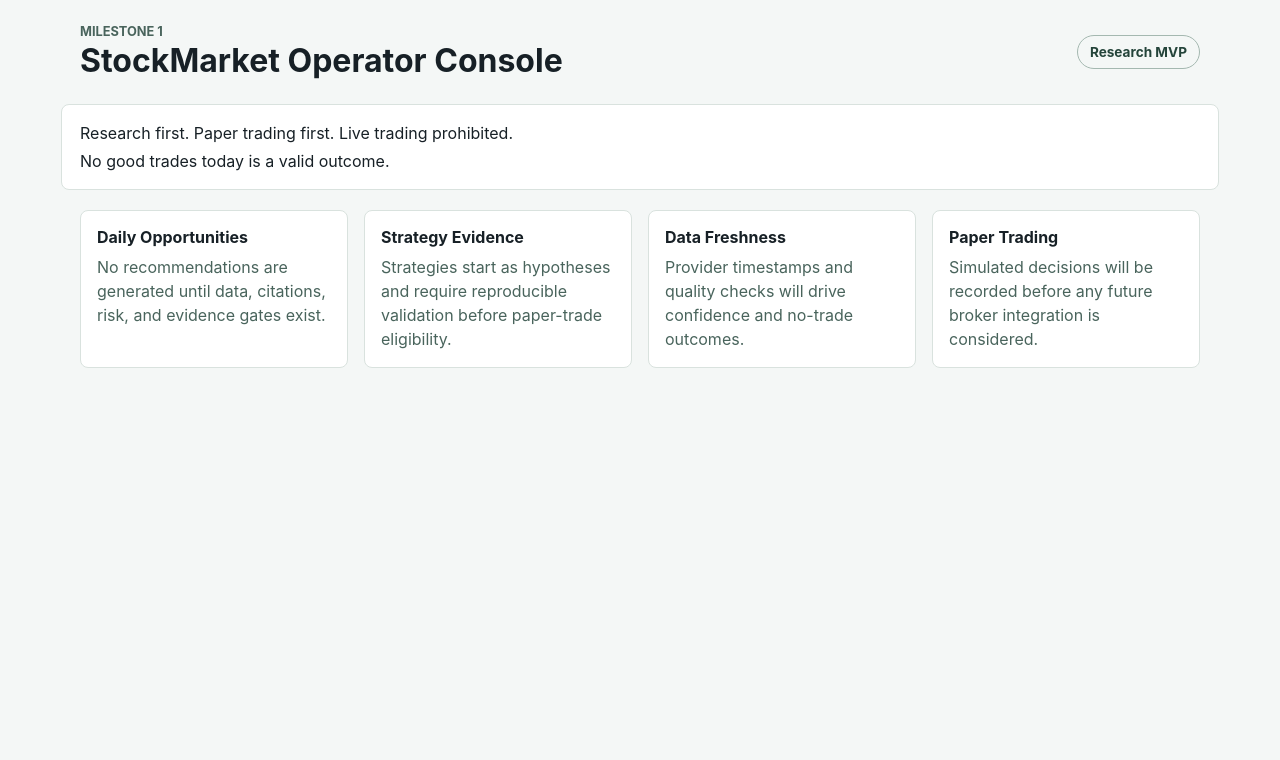
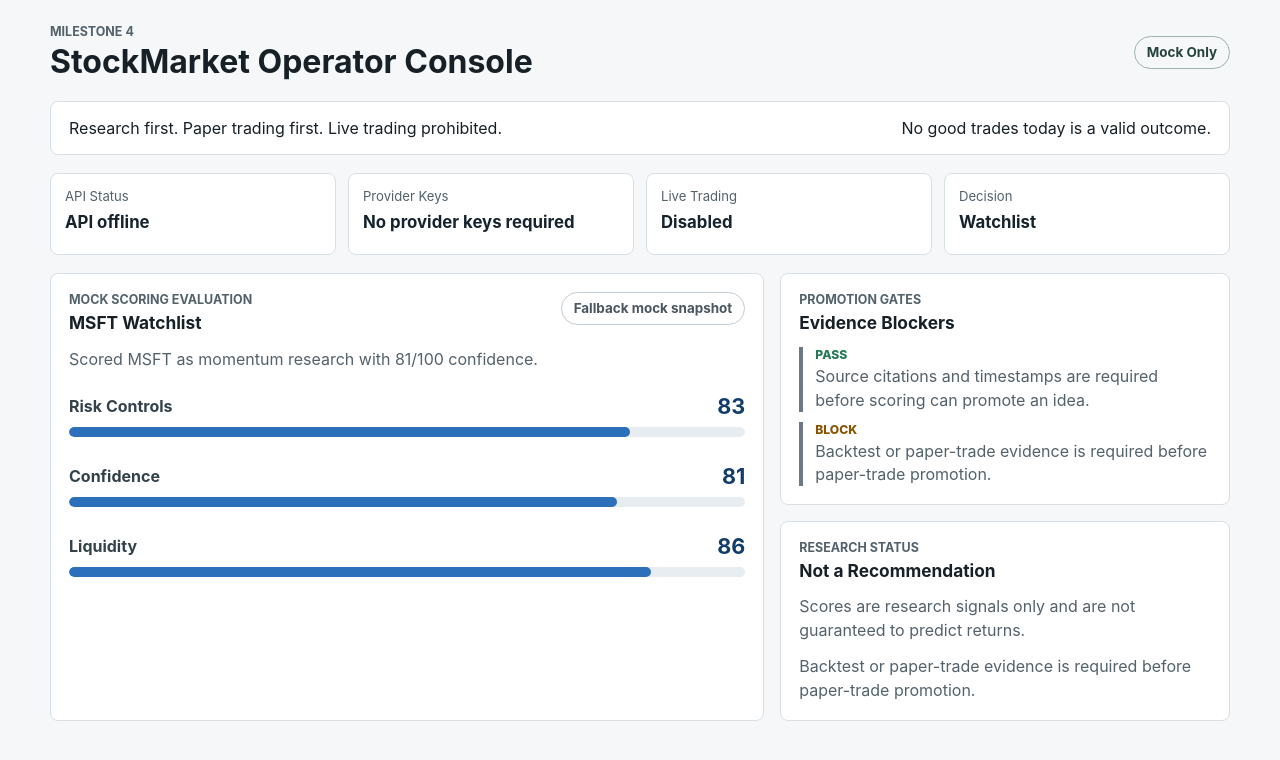
Before and after one commit to jiohjeong19980811-ai/StockMarket, a React (Vite) app in the folder apps/web/: page / in a window 1280 px wide. Shown: the top 760 px of the page. Built offline with nearby package versions, Linux system fonts and the light colour scheme; no server answers.

Commit message:
feat: show scoring status in operator console

```diff
--- a/apps/web/src/App.tsx
+++ b/apps/web/src/App.tsx
@@ -1,31 +1,152 @@
-const panels = [
+import { useEffect, useState } from "react";
+
+type Decision = "watchlist" | "paper_trade" | "avoid" | "needs_more_data";
+
+interface ScoreSet {
+  risk: number;
+  confidence: number;
+  liquidity: number;
+}
+
+interface RiskGate {
+  id: string;
+  passed: boolean;
+  impact: string;
+  message: string;
+}
+
+interface ScoringResult {
+  ticker: string;
+  decision: Decision;
+  evidenceStatus: string;
+  scores: ScoreSet;
+  gates: RiskGate[];
+  explanation: {
+    summary: string;
+    contributors: string[];
+    assumptions: string[];
+    blocks: string[];
+  };
+}
+
+interface MockScoringResponse {
+  mode: "mock";
+  requiresEnv: boolean;
+  liveTradingEnabled: boolean;
+  providerKeysRequired: string[];
+  notRecommendation: boolean;
+  result: ScoringResult;
+}
+
+type ApiState = "loading" | "online" | "offline";
+
+const scoringEndpoint = "http://127.0.0.1:4000/scoring/mock-evaluation";
+
+const fallbackScoring: MockScoringResponse = {
+  mode: "mock",
+  requiresEnv: false,
+  liveTradingEnabled: false,
+  providerKeysRequired: [],
+  notRecommendation: true,
+  result: {
+    ticker: "MSFT",
+    decision: "watchlist",
+    evidenceStatus: "research_only",
+    scores: {
+      risk: 83,
+      confidence: 81,
+      liquidity: 86,
+    },
+    gates: [
       {
-    title: "Daily Opportunities",
-    body: "No recommendations are generated until data, citations, risk, and evidence gates exist.",
+        id: "citations_present",
+        passed: true,
+        impact: "needs_more_data",
+        message: "Source citations and timestamps are required before scoring can promote an idea.",
       },
       {
-    title: "Strategy Evidence",
-    body: "Strategies start as hypotheses and require reproducible validation before paper-trade eligibility.",
+        id: "paper_trade_evidence",
+        passed: false,
+        impact: "paper_trade_block",
+        message: "Backtest or paper-trade evidence is required before paper-trade promotion.",
       },
-  {
-    title: "Data Freshness",
-    body: "Provider timestamps and quality checks will drive confidence and no-trade outcomes.",
+    ],
+    explanation: {
+      summary: "Scored MSFT as momentum research with 81/100 confidence.",
+      contributors: ["momentum: 78/100 - Mock trend strength is positive but still research-only."],
+      assumptions: [
+        "Scores are research signals only and are not guaranteed to predict returns.",
+        "Risk score is a risk-control quality score where higher means safer controls.",
+      ],
+      blocks: ["Backtest or paper-trade evidence is required before paper-trade promotion."],
     },
-  {
-    title: "Paper Trading",
-    body: "Simulated decisions will be recorded before any future broker integration is considered.",
   },
-];
+};
+
+const decisionLabels: Record<Decision, string> = {
+  watchlist: "Watchlist",
+  paper_trade: "Paper Trade",
+  avoid: "Avoid",
+  needs_more_data: "Needs More Data",
+};
+
+function ScoreMeter({ label, value }: { label: string; value: number }) {
+  return (
+    <div className="score-meter">
+      <div className="score-label">
+        <span>{label}</span>
+        <strong>{value}</strong>
+      </div>
+      <div className="meter-track" aria-hidden="true">
+        <div className="meter-fill" style={{ width: `${value}%` }} />
+      </div>
+    </div>
+  );
+}
 
 export function App() {
+  const [apiState, setApiState] = useState<ApiState>("loading");
+  const [scoring, setScoring] = useState<MockScoringResponse>(fallbackScoring);
+
+  useEffect(() => {
+    let active = true;
+
+    async function loadScoring() {
+      try {
+        const response = await fetch(scoringEndpoint);
+        if (!response.ok) {
+          throw new Error(`Scoring API returned ${response.status}`);
+        }
+        const body = (await response.json()) as MockScoringResponse;
+        if (active) {
+          setScoring(body);
+          setApiState("online");
+        }
+      } catch {
+        if (active) {
+          setScoring(fallbackScoring);
+          setApiState("offline");
+        }
+      }
+    }
+
+    void loadScoring();
+
+    return () => {
+      active = false;
+    };
+  }, []);
+
+  const failedGates = scoring.result.gates.filter((gate) => !gate.passed);
+
   return (
     <main className="app-shell">
       <header className="topbar">
         <div>
-          <p className="eyebrow">Milestone 1</p>
+          <p className="eyebrow">Milestone 4</p>
           <h1>StockMarket Operator Console</h1>
         </div>
-        <span className="status-pill">Research MVP</span>
+        <span className="status-pill">Mock Only</span>
       </header>
 
       <section className="summary-band">
@@ -33,13 +154,73 @@ export function App() {
         <p>No good trades today is a valid outcome.</p>
       </section>
 
-      <section className="panel-grid" aria-label="Operator workflow preview panels">
-        {panels.map((panel) => (
-          <article className="panel" key={panel.title}>
-            <h2>{panel.title}</h2>
-            <p>{panel.body}</p>
+      <section className="kpi-row" aria-label="System safety status">
+        <div className="kpi">
+          <span>API Status</span>
+          <strong>
+            {apiState === "loading"
+              ? "Loading"
+              : apiState === "online"
+                ? "API online"
+                : "API offline"}
+          </strong>
+        </div>
+        <div className="kpi">
+          <span>Provider Keys</span>
+          <strong>No provider keys required</strong>
+        </div>
+        <div className="kpi">
+          <span>Live Trading</span>
+          <strong>{scoring.liveTradingEnabled ? "Enabled" : "Disabled"}</strong>
+        </div>
+        <div className="kpi">
+          <span>Decision</span>
+          <strong>{decisionLabels[scoring.result.decision]}</strong>
+        </div>
+      </section>
+
+      <section className="dashboard-grid" aria-label="Operator scoring dashboard">
+        <article className="panel panel-large">
+          <div className="panel-heading">
+            <div>
+              <p className="eyebrow">Mock scoring evaluation</p>
+              <h2>
+                {scoring.result.ticker} {decisionLabels[scoring.result.decision]}
+              </h2>
+            </div>
+            <span className="status-pill subtle">
+              {apiState === "offline" ? "Fallback mock snapshot" : "API snapshot"}
+            </span>
+          </div>
+          <p className="panel-copy">{scoring.result.explanation.summary}</p>
+          <div className="score-grid" aria-label="Score summary">
+            <ScoreMeter label="Risk Controls" value={scoring.result.scores.risk} />
+            <ScoreMeter label="Confidence" value={scoring.result.scores.confidence} />
+            <ScoreMeter label="Liquidity" value={scoring.result.scores.liquidity} />
+          </div>
         </article>
+
+        <article className="panel">
+          <p className="eyebrow">Promotion gates</p>
+          <h2>Evidence Blockers</h2>
+          <ul className="gate-list">
+            {scoring.result.gates.map((gate) => (
+              <li key={gate.id} className={gate.passed ? "gate-pass" : "gate-fail"}>
+                <span>{gate.passed ? "Pass" : "Block"}</span>
+                <p>{gate.message}</p>
+              </li>
             ))}
+          </ul>
+        </article>
+
+        <article className="panel">
+          <p className="eyebrow">Research status</p>
+          <h2>{scoring.notRecommendation ? "Not a Recommendation" : "Review Required"}</h2>
+          <p className="panel-copy">{scoring.result.explanation.assumptions[0]}</p>
+          <p className="panel-copy">
+            {failedGates.length > 0 ? failedGates[0]?.message : "All displayed gates pass."}
+          </p>
+        </article>
       </section>
     </main>
   );
--- a/apps/web/src/styles.css
+++ b/apps/web/src/styles.css
@@ -1,6 +1,6 @@
 :root {
+  background: #f5f7f8;
   color: #172026;
-  background: #f4f7f6;
   font-family:
     Inter,
     ui-sans-serif,
@@ -9,6 +9,12 @@
     BlinkMacSystemFont,
     "Segoe UI",
     sans-serif;
+  font-synthesis: none;
+  letter-spacing: 0;
+}
+
+* {
+  box-sizing: border-box;
 }
 
 body {
@@ -25,16 +31,21 @@ body {
   display: flex;
   gap: 16px;
   justify-content: space-between;
-  margin: 0 auto 24px;
-  max-width: 1120px;
+  margin: 0 auto 20px;
+  max-width: 1180px;
 }
 
 .eyebrow {
-  color: #49645c;
-  font-size: 0.8rem;
+  color: #53616b;
+  font-size: 0.78rem;
   font-weight: 700;
-  margin: 0 0 4px;
+  margin: 0 0 5px;
   text-transform: uppercase;
+}
+
+h1,
+h2 {
+  letter-spacing: 0;
 }
 
 h1 {
@@ -43,54 +54,203 @@ h1 {
   margin: 0;
 }
 
+h2 {
+  font-size: 1.08rem;
+  line-height: 1.25;
+  margin: 0;
+}
+
 .status-pill {
-  border: 1px solid #a4b8b0;
+  border: 1px solid #9db2aa;
   border-radius: 999px;
   color: #24443a;
-  font-size: 0.85rem;
+  display: inline-flex;
+  font-size: 0.84rem;
   font-weight: 700;
-  padding: 8px 12px;
+  line-height: 1;
+  padding: 9px 12px;
+  white-space: nowrap;
+}
+
+.status-pill.subtle {
+  border-color: #c3ccd2;
+  color: #4a5660;
 }
 
 .summary-band {
   background: #ffffff;
-  border: 1px solid #d9e2de;
+  border: 1px solid #d8e0e4;
   border-radius: 8px;
-  display: grid;
-  gap: 8px;
-  margin: 0 auto 20px;
-  max-width: 1120px;
-  padding: 18px;
+  display: flex;
+  flex-wrap: wrap;
+  gap: 10px 18px;
+  justify-content: space-between;
+  margin: 0 auto 18px;
+  max-width: 1180px;
+  padding: 16px 18px;
 }
 
 .summary-band p {
   margin: 0;
 }
 
-.panel-grid {
+.kpi-row {
+  display: grid;
+  gap: 12px;
+  grid-template-columns: repeat(4, minmax(0, 1fr));
+  margin: 0 auto 18px;
+  max-width: 1180px;
+}
+
+.kpi {
+  background: #ffffff;
+  border: 1px solid #d8e0e4;
+  border-radius: 8px;
+  min-height: 82px;
+  padding: 14px;
+}
+
+.kpi span {
+  color: #53616b;
+  display: block;
+  font-size: 0.82rem;
+  margin-bottom: 8px;
+}
+
+.kpi strong {
+  color: #16232d;
+  display: block;
+  font-size: 1.05rem;
+  line-height: 1.25;
+}
+
+.dashboard-grid {
   display: grid;
   gap: 16px;
-  grid-template-columns: repeat(auto-fit, minmax(220px, 1fr));
+  grid-template-columns: minmax(0, 1.35fr) minmax(260px, 0.85fr);
   margin: 0 auto;
-  max-width: 1120px;
+  max-width: 1180px;
 }
 
 .panel {
   background: #ffffff;
-  border: 1px solid #d9e2de;
+  border: 1px solid #d8e0e4;
   border-radius: 8px;
-  padding: 16px;
+  min-width: 0;
+  padding: 18px;
 }
 
-.panel h2 {
-  font-size: 1rem;
-  margin: 0 0 8px;
+.panel-large {
+  grid-row: span 2;
 }
 
-.panel p {
-  color: #49645c;
+.panel-heading {
+  align-items: flex-start;
+  display: flex;
+  gap: 14px;
+  justify-content: space-between;
+  margin-bottom: 14px;
+}
+
+.panel-copy {
+  color: #53616b;
   line-height: 1.5;
+  margin: 12px 0 0;
+}
+
+.score-grid {
+  display: grid;
+  gap: 16px;
+  margin-top: 22px;
+}
+
+.score-meter {
+  min-height: 54px;
+}
+
+.score-label {
+  align-items: center;
+  display: flex;
+  gap: 12px;
+  justify-content: space-between;
+  margin-bottom: 8px;
+}
+
+.score-label span {
+  color: #33414b;
+  font-weight: 700;
+}
+
+.score-label strong {
+  color: #123c69;
+  font-size: 1.35rem;
+}
+
+.meter-track {
+  background: #e7edf0;
+  border-radius: 999px;
+  height: 10px;
+  overflow: hidden;
+}
+
+.meter-fill {
+  background: #2c6fbb;
+  border-radius: inherit;
+  height: 100%;
+}
+
+.gate-list {
+  display: grid;
+  gap: 10px;
+  list-style: none;
+  margin: 14px 0 0;
+  padding: 0;
+}
+
+.gate-list li {
+  border-left: 4px solid #6b7a86;
+  padding-left: 12px;
+}
+
+.gate-list span {
+  display: block;
+  font-size: 0.76rem;
+  font-weight: 800;
+  margin-bottom: 3px;
+  text-transform: uppercase;
+}
+
+.gate-list p {
+  color: #53616b;
+  line-height: 1.45;
   margin: 0;
+}
+
+.gate-pass {
+  border-color: #247a55;
+}
+
+.gate-pass span {
+  color: #247a55;
+}
+
+.gate-fail {
+  border-color: #b36b00;
+}
+
+.gate-fail span {
+  color: #8a5300;
+}
+
+@media (max-width: 860px) {
+  .dashboard-grid,
+  .kpi-row {
+    grid-template-columns: 1fr;
+  }
+
+  .panel-large {
+    grid-row: auto;
+  }
 }
 
 @media (max-width: 640px) {
@@ -98,16 +258,17 @@ h1 {
     padding: 16px;
   }
 
-  .topbar {
+  .topbar,
+  .panel-heading {
     align-items: flex-start;
     flex-direction: column;
   }
 
   h1 {
-    font-size: 1.6rem;
+    font-size: 1.55rem;
   }
 
   .status-pill {
-    align-self: flex-start;
+    white-space: normal;
   }
 }
```
Also changed, not shown: 4 other files (tests, documents, lock files or other folders). Lines whose indentation alone changed are shown as unchanged.
